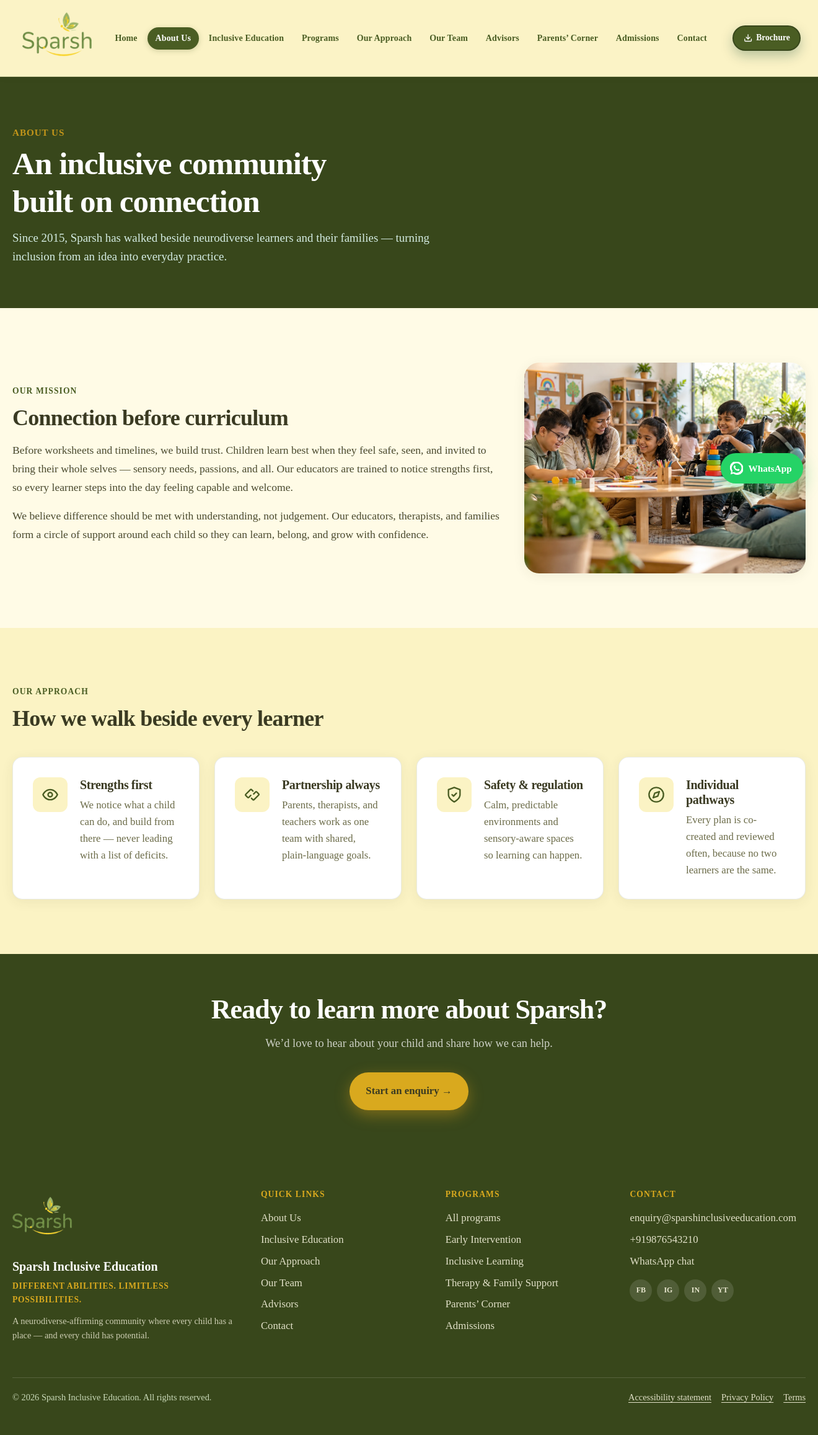
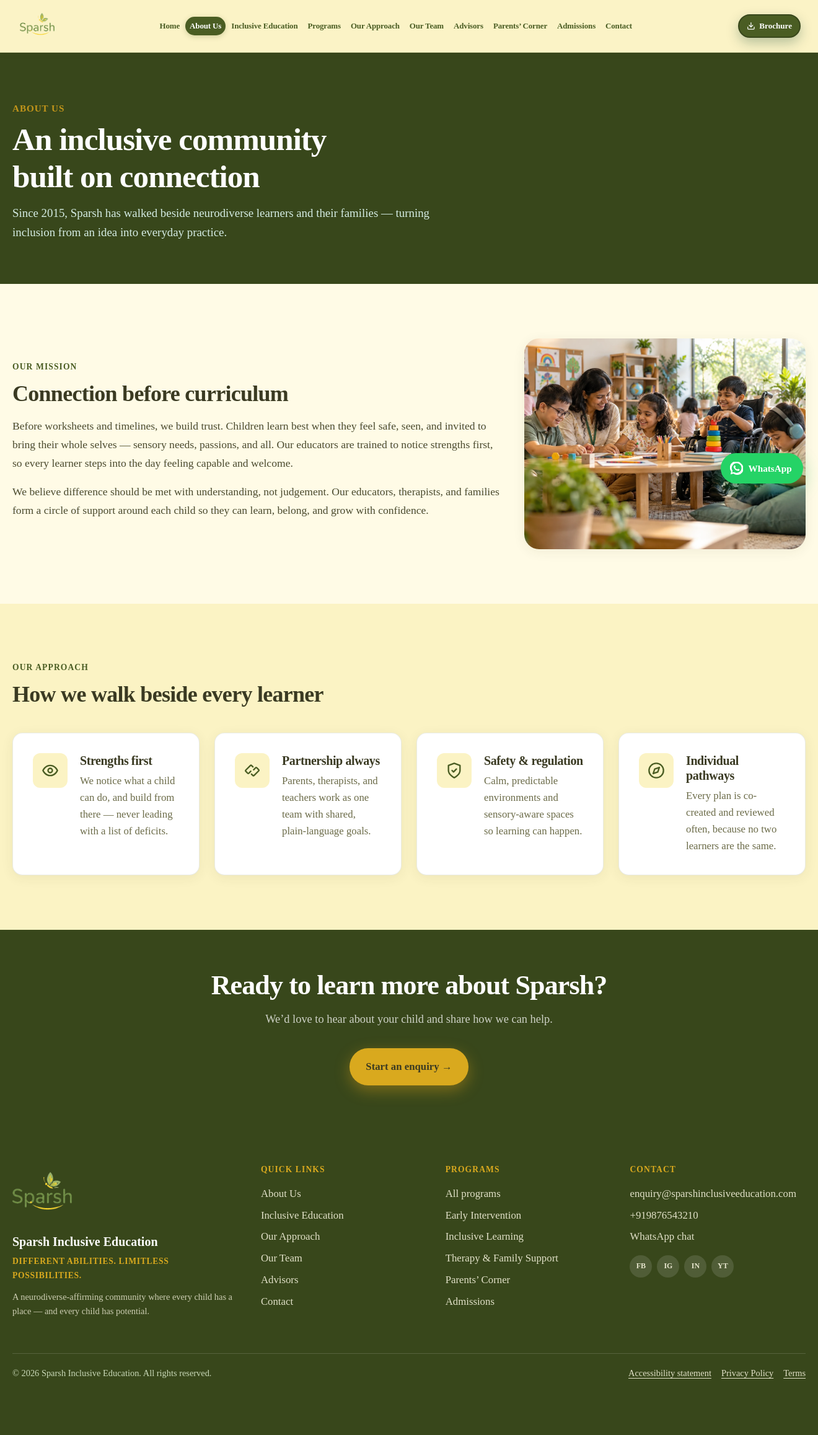
Before and after one commit to satheeshkumar1912/Sparsh, a Django app: page /about/ in a window 1320 px wide. Shown: the whole page at 62% size. After the commit the page ends 2224 px from the top, so only its background shows below. Run offline with Django 5.2, Linux system fonts and the light colour scheme.

Commit message:
Update testimonials grid to 2x2 and fix screen responsiveness and navbar layout on laptop screens

```diff
--- a/frontend/static/css/base.css
+++ b/frontend/static/css/base.css
@@ -6,6 +6,9 @@
 
 html {
   scroll-behavior: smooth;
+  overflow-x: hidden;
+  width: 100%;
+  max-width: 100%;
 }
 
 @media (prefers-reduced-motion: reduce) {
@@ -25,6 +28,10 @@ body {
   color: var(--ink-700);
   background: var(--surface-0);
   min-height: 100vh;
+  overflow-x: hidden;
+  width: 100%;
+  max-width: 100%;
+  position: relative;
 }
 
 img { max-width: 100%; height: auto; display: block; }
--- a/frontend/static/css/components.css
+++ b/frontend/static/css/components.css
@@ -242,17 +242,13 @@
 
 .testimonial-grid {
   grid-template-columns: 1fr;
+  gap: 1.5rem;
 }
 
 @media (min-width: 640px) {
   .testimonial-grid {
     grid-template-columns: repeat(2, 1fr);
-  }
-}
-
-@media (min-width: 960px) {
-  .testimonial-grid {
-    grid-template-columns: repeat(3, 1fr);
+    gap: 1.75rem;
   }
 }
 
--- a/frontend/static/css/layout.css
+++ b/frontend/static/css/layout.css
@@ -18,13 +18,15 @@
 }
 
 .site-header__inner {
-  width: min(100% - 2.5rem, 80rem);
+  width: min(100% - 2rem, 80rem);
   margin-inline: auto;
   min-height: var(--header-h);
   display: flex;
   align-items: center;
-  gap: 1rem;
+  justify-content: space-between;
+  gap: 0.5rem;
   padding: 0.35rem 0.5rem;
+  box-sizing: border-box;
 }
 
 .brand {
@@ -33,23 +35,35 @@
   flex-shrink: 0;
   text-decoration: none;
   color: inherit;
-  padding-left: 0.5rem;
+  padding-left: 0.25rem;
 }
 
 .brand__logo {
   width: auto;
-  height: clamp(5rem, 12vw, 7rem);
-  /* bigger range */
-  max-height: 8rem;
-  /* allow larger scaling */
+  height: 3.5rem;
+  max-height: 4.5rem;
   object-fit: contain;
 }
 
-
 @media (max-width: 480px) {
   .site-header__inner {
-    width: min(100% - 1.75rem, 78rem);
+    width: min(100% - 1.25rem, 78rem);
     padding: 0.25rem 0.25rem;
+  }
+
+  .brand {
+    padding-left: 0.2rem;
+  }
+
+  .brand__logo {
+    height: 3.15rem;
+  }
+}
+
+@media (min-width: 481px) and (max-width: 1199px) {
+  .site-header__inner {
+    width: min(100% - 2rem, 78rem);
+    padding: 0.35rem 0.5rem;
   }
 
   .brand {
@@ -81,11 +80,11 @@
   margin-left: auto;
   flex-shrink: 0;
   white-space: nowrap;
-  padding: 0.45rem 0.95rem;
-  font-size: 0.85rem;
+  padding: 0.38rem 0.75rem;
+  font-size: 0.82rem;
 }
 
-@media (min-width: 1100px) {
+@media (min-width: 1200px) {
   .site-header .header-cta {
     display: inline-flex !important;
     margin-left: 0;
@@ -264,8 +263,8 @@
     background: transparent;
     overflow: visible;
     flex: 1;
-    margin-left: 0.5rem;
-    margin-right: 0.75rem;
+    margin-left: 0.25rem;
+    margin-right: 0.35rem;
     transition: none;
   }
 
@@ -275,7 +274,7 @@
     justify-content: center;
     height: auto;
     padding: 0;
-    gap: 0.25rem;
+    gap: 0.15rem;
     box-shadow: none;
     background: transparent;
     overflow: visible;
@@ -292,7 +291,7 @@
     flex-wrap: nowrap;
     align-items: center;
     justify-content: center;
-    gap: 0.2rem;
+    gap: 0.1rem;
     width: 100%;
   }
 
@@ -301,10 +300,11 @@
   }
 
   .primary-nav__link {
-    padding: 0.35rem 0.65rem;
-    font-size: 0.85rem;
+    padding: 0.3rem 0.45rem;
+    font-size: 0.81rem;
     white-space: nowrap;
     border-radius: 999px;
+    letter-spacing: -0.01em;
   }
 
   .primary-nav__link:hover {
--- a/frontend/static/css/pages.css
+++ b/frontend/static/css/pages.css
@@ -36,10 +36,11 @@
 .hero__content {
   position: relative;
   z-index: 3;
-  padding: clamp(3rem, 6vh, 4.5rem) 0;
-  max-width: 42rem;
+  padding: clamp(2.5rem, 6vh, 4.5rem) 1rem;
+  max-width: 44rem;
   margin-left: max(1rem, calc((100% - var(--max)) / 2));
   margin-right: auto;
+  box-sizing: border-box;
   animation: rise-in 0.9s var(--transition) both;
 }
 
```
Also changed, not shown: other parts of frontend/static/css/layout.css (+33 -20 lines).
